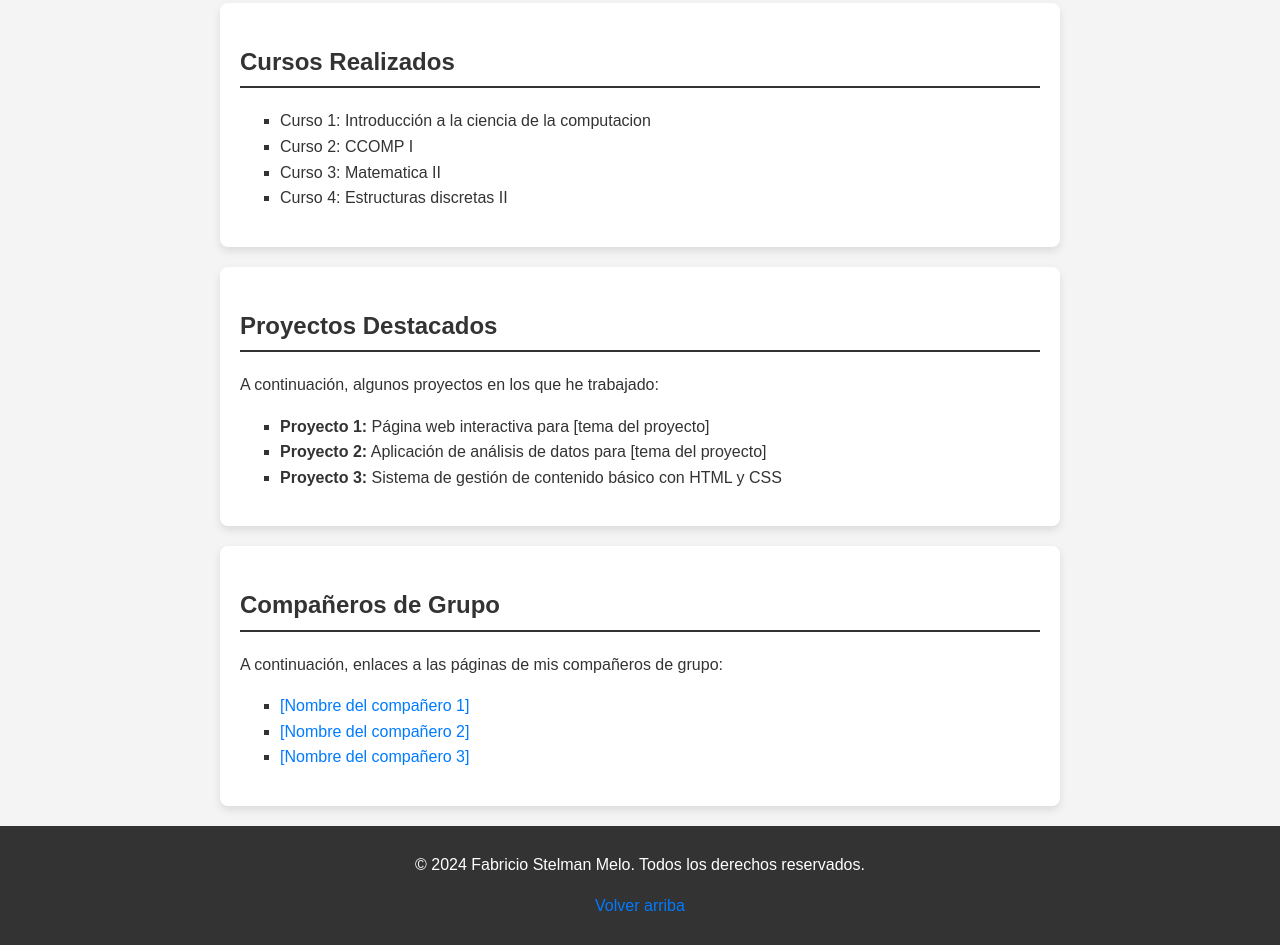
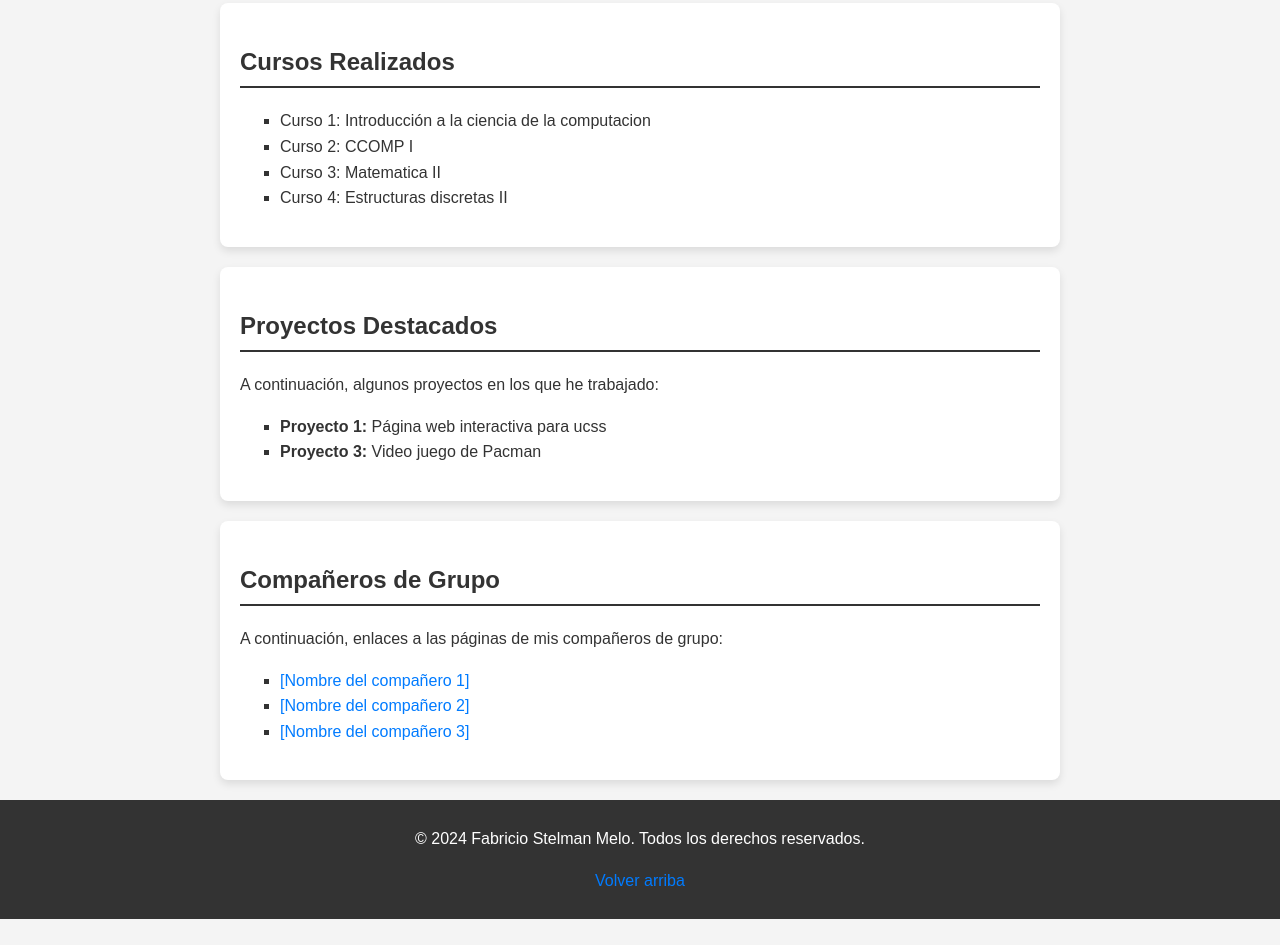
Before and after one commit to fsm2005/fabricio-stelman-melo, a plain HTML site: page index.html in a window 1280 px wide. Shown: the part 608-1553 px from the top of the page. After the commit the page ends 1527 px from the top, so only its background shows below. Drawn offline with Linux system fonts and the light colour scheme.

Commit message:
index.html

```diff
--- a/index.html
+++ b/index.html
@@ -93,7 +93,6 @@
             <li>Curso 2: CCOMP I</li>
             <li>Curso 3: Matematica II</li>
             <li>Curso 4: Estructuras discretas II</li>
-            <!-- Añade más cursos si es necesario -->
         </ul>
     </section>
 
@@ -101,10 +100,9 @@
         <h2>Proyectos Destacados</h2>
         <p>A continuación, algunos proyectos en los que he trabajado:</p>
         <ul>
-            <li><strong>Proyecto 1:</strong> Página web interactiva para [tema del proyecto]</li>
-            <li><strong>Proyecto 2:</strong> Aplicación de análisis de datos para [tema del proyecto]</li>
-            <li><strong>Proyecto 3:</strong> Sistema de gestión de contenido básico con HTML y CSS</li>
-            <!-- Añade más proyectos si tienes -->
+            <li><strong>Proyecto 1:</strong> Página web interactiva para ucss </li>
+            <li><strong>Proyecto 3:</strong> Video juego de Pacman</li>
+
         </ul>
     </section>
 
```
